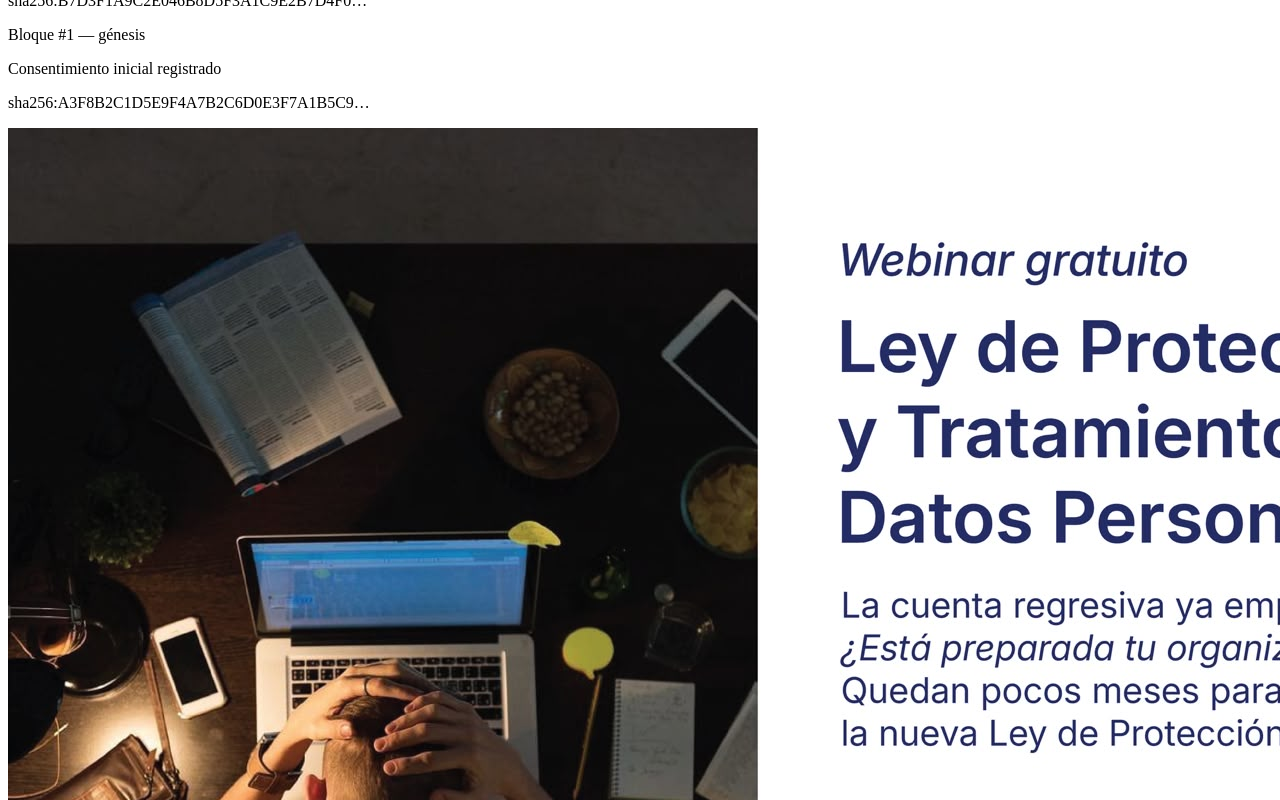
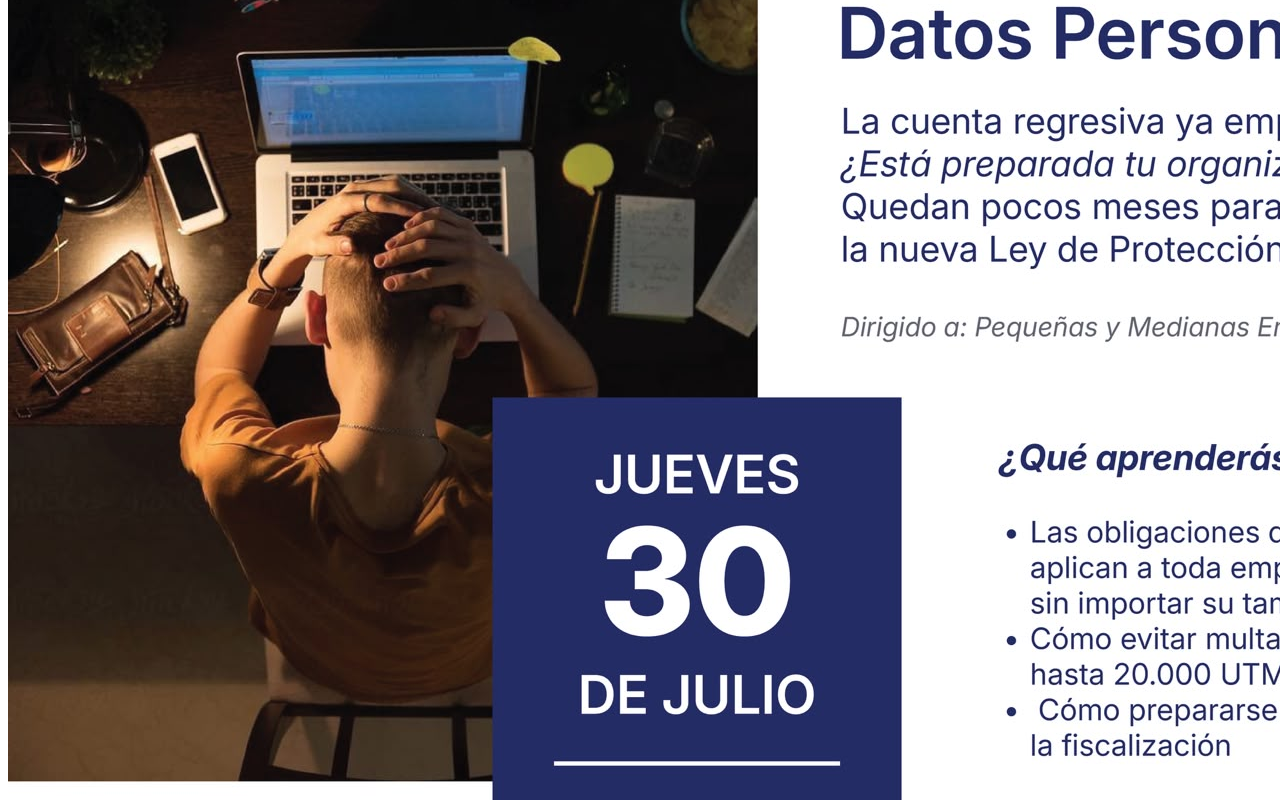
Before and after one commit to fernandoguerrabravo/konsent, a Next.js app: page / in a window 1280 px wide. Shown: the part 480-1280 px from the top of the page. Built offline with nearby package versions, Linux system fonts and the light colour scheme.

Commit message:
Mostrar banner del webinar al inicio de la home con boton de registro

```diff
--- a/src/components/sections/HeroSection.tsx
+++ b/src/components/sections/HeroSection.tsx
@@ -13,7 +13,7 @@ export default function HeroSection({ onOpenDemo }: HeroSectionProps) {
         <div className="absolute top-1/2 left-1/2 -translate-x-1/2 -translate-y-1/2 w-[800px] h-[600px] bg-[radial-gradient(ellipse_at_center,rgba(22,157,117,0.15)_0%,rgba(22,157,117,0.05)_40%,transparent_70%)]" />
       </div>
 
-      <div className="container mx-auto px-4 pt-28 pb-16 lg:pt-32 lg:pb-20 flex flex-col lg:flex-row items-center gap-12 relative z-10">
+      <div className="container mx-auto px-4 py-16 lg:py-20 flex flex-col lg:flex-row items-center gap-12 relative z-10">
         {/* Left content column */}
         <div className="flex-1 space-y-6">
           <span className="inline-flex items-center gap-2 bg-[#169d75]/10 border border-[#169d75]/30 text-[#169d75] px-4 py-1.5 rounded-none text-sm font-medium">
--- a/src/components/sections/WebinarSection.tsx
+++ b/src/components/sections/WebinarSection.tsx
@@ -7,7 +7,7 @@ export default function WebinarSection() {
   return (
     <section
       id="webinar"
-      className="py-16 md:py-20 bg-gradient-to-br from-[#262c64]/90 via-[#0f6b55]/70 to-[#0a3f30]/90 relative overflow-hidden"
+      className="pt-28 pb-16 md:pt-32 md:pb-20 bg-gradient-to-br from-[#262c64]/90 via-[#0f6b55]/70 to-[#0a3f30]/90 relative overflow-hidden"
     >
       {/* Glow de marca */}
       <div className="absolute inset-0 pointer-events-none">
--- a/src/pages/index.tsx
+++ b/src/pages/index.tsx
@@ -41,8 +41,8 @@ export default function Home() {
       </Head>
       <Navbar onOpenDemo={() => setIsDemoOpen(true)} />
       <main>
+        <WebinarSection />
         <HeroSection onOpenDemo={() => setIsDemoOpen(true)} />
-        <WebinarSection />
         <IndustryTabs />
         <ChallengeSection />
         <SolutionSection />
```
